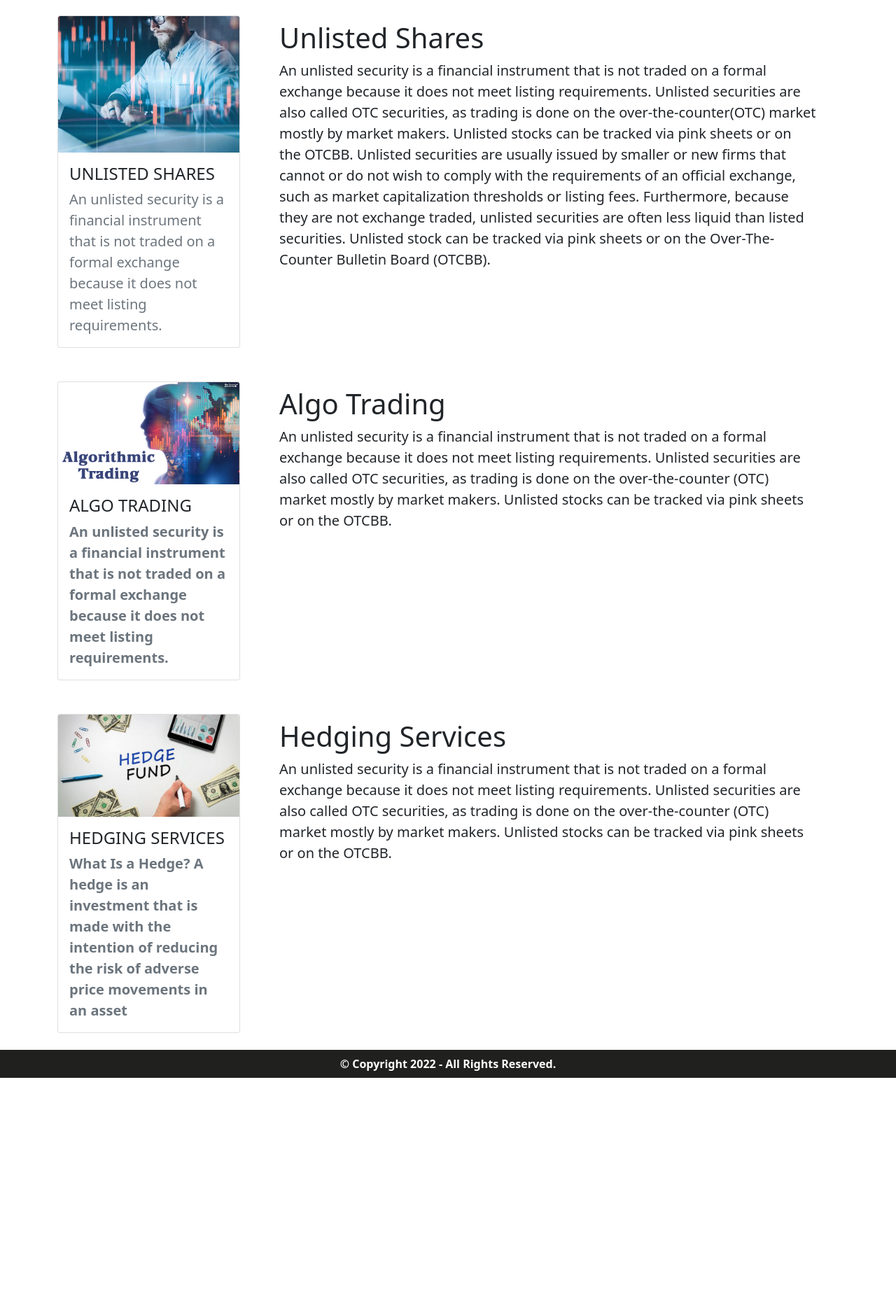
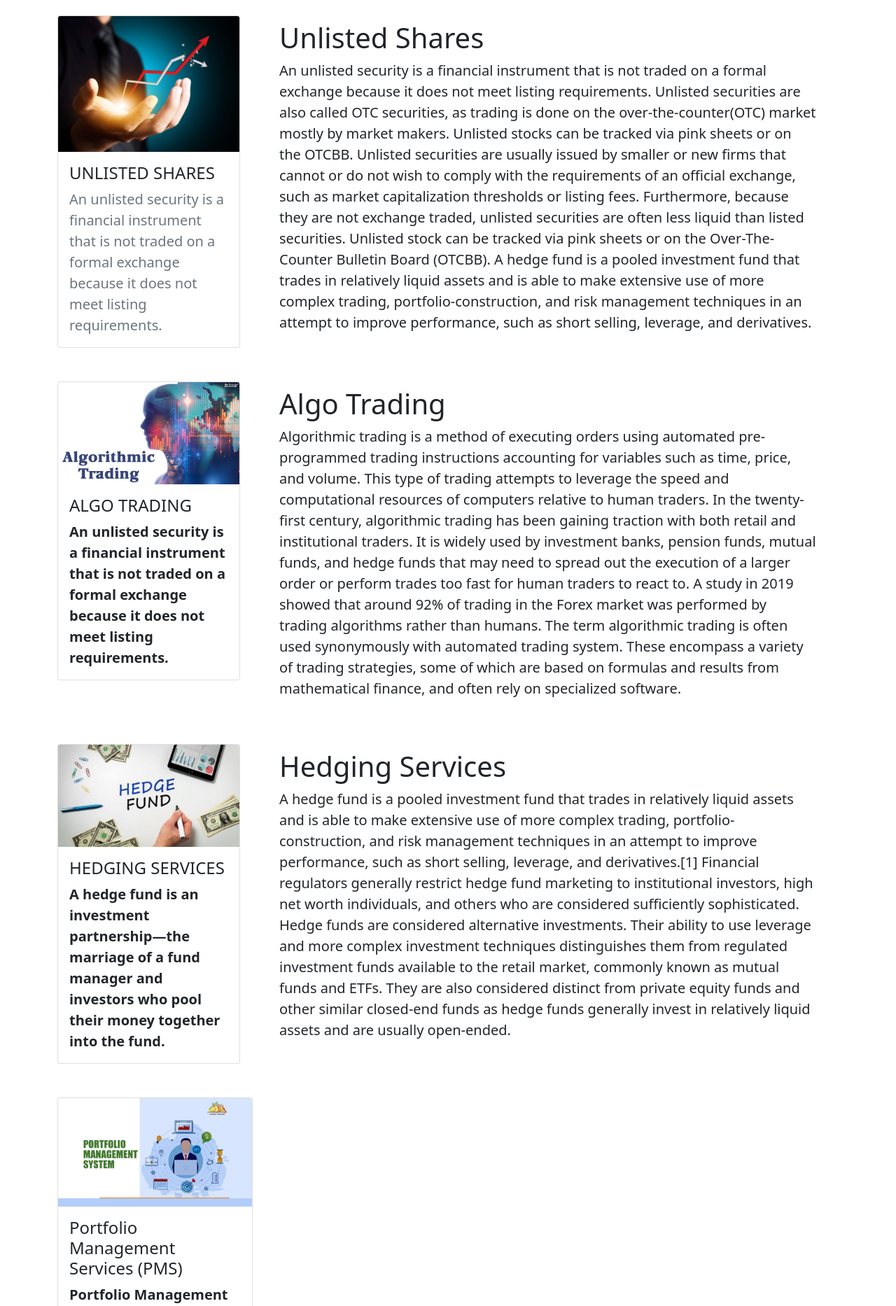
Before and after one commit to syedazhar5/finhedges, a PHP site: page /services.php in a window 1280 px wide. Shown: the part 74-1940 px from the top of the page at 70% size. Before the commit the page ends 1614 px from the top, so only its background shows below. Run offline with PHP 8.4, Linux system fonts and the light colour scheme.

Commit message:
images added

```diff
--- a/services.php
+++ b/services.php
@@ -7,7 +7,7 @@
     <div class="row">
         <div class="col-3">
             <div class="card">
-                <img class="card-img-top img-fluid" src="images\unlisted.jpg" alt="Card image cap">
+                <img class="card-img-top img-fluid" src="images\abc.jpg" alt="Card image cap">
                 <div class="card-body p-3">
                     <blockquote class="blockquote mb-0">
                         <h4 class="card-title mt-0">UNLISTED SHARES </h4>
@@ -24,12 +24,16 @@
                     <h1 class="display-6"><b>Unlisted Shares<b></h1>
                     <p class="lead">An unlisted security is a financial instrument that is not traded on a formal
                         exchange because it does not meet listing requirements. Unlisted securities are also called OTC
-                        securities, as trading is done on the over-the-counter(OTC) market mostly by market makers. Unlisted stocks can be tracked via pink sheets or on the
-                        OTCBB. Unlisted securities are usually issued by smaller or new firms that cannot or do not wish
-                        to comply with the requirements of an official exchange, such as market capitalization
-                        thresholds or listing fees. Furthermore, because they are not exchange traded, unlisted
-                        securities are often less liquid than listed securities. Unlisted stock can be tracked via pink
-                        sheets or on the Over-The-Counter Bulletin Board (OTCBB).
+                        securities, as trading is done on the over-the-counter(OTC) market mostly by market makers.
+                        Unlisted stocks can be tracked via pink sheets or on the OTCBB. Unlisted securities are usually
+                        issued by smaller or new firms that cannot or do not wish to comply with the requirements of an
+                        official exchange, such as market capitalization thresholds or listing fees. Furthermore,
+                        because they are not exchange traded, unlisted securities are often less liquid than listed
+                        securities. Unlisted stock can be tracked via pink sheets or on the Over-The-Counter Bulletin
+                        Board (OTCBB). A hedge fund is a pooled investment fund that trades in relatively liquid assets
+                        and is able to make extensive use of more complex trading, portfolio-construction, and risk
+                        management techniques in an attempt to improve performance, such as short selling, leverage, and
+                        derivatives.
                     </p>
                 </div>
             </div>
@@ -42,7 +46,7 @@
                 <div class="card-body p-3">
                     <blockquote class="blockquote mb-0">
                         <h4 class="card-title mt-0">ALGO TRADING </h4>
-                        <p class="card-text text-muted font-size-13">An unlisted security is a financial instrument that
+                        <p class="card-text ">An unlisted security is a financial instrument that
                             is not traded on a formal exchange because it does not meet listing requirements.
                         </p>
                     </blockquote>
@@ -53,11 +57,17 @@
             <div class="jumbotron m-2">
                 <div class="container">
                     <h1 class="display-6"><b>Algo Trading<b></h1>
-                    <p class="lead">An unlisted security is a financial instrument that is not traded on a formal
-                        exchange because it does not meet listing requirements. Unlisted securities are also called OTC
-                        securities, as trading is done on the over-the-counter
-                        (OTC) market mostly by market makers. Unlisted stocks can be tracked via pink sheets or on the
-                        OTCBB.
+                    <p class="lead">Algorithmic trading is a method of executing orders using automated pre-programmed
+                        trading instructions accounting for variables such as time, price, and volume. This type of
+                        trading attempts to leverage the speed and computational resources of computers relative to
+                        human traders. In the twenty-first century, algorithmic trading has been gaining traction with
+                        both retail and institutional traders. It is widely used by investment banks, pension
+                        funds, mutual funds, and hedge funds that may need to spread out the execution of a larger order
+                        or perform trades too fast for human traders to react to. A study in 2019 showed that around 92%
+                        of trading in the Forex market was performed by trading algorithms rather than humans. The term
+                        algorithmic trading is often used synonymously with automated trading system. These encompass a
+                        variety of trading strategies, some of which are based on formulas and results from mathematical
+                        finance, and often rely on specialized software.
                     </p>
                 </div>
             </div>
@@ -70,9 +80,8 @@
                 <div class="card-body p-3">
                     <blockquote class="blockquote mb-0">
                         <h4 class="card-title mt-0">HEDGING SERVICES </h4>
-                        <p class="card-text text-muted font-size-13">What Is a Hedge?
-                            A hedge is an investment that is made with the intention of reducing the risk of adverse
-                            price movements in an asset
+                        <p class="card-text">A hedge fund is an investment partnership—the marriage of a fund manager
+                            and investors who pool their money together into the fund.
                         </p>
                     </blockquote>
                 </div>
@@ -82,11 +91,50 @@
             <div class="jumbotron m-2">
                 <div class="container">
                     <h1 class="display-6"><b>Hedging Services<b></h1>
-                    <p class="lead">An unlisted security is a financial instrument that is not traded on a formal
-                        exchange because it does not meet listing requirements.
-                        Unlisted securities are also called OTC securities, as trading is done on the over-the-counter
-                        (OTC) market mostly by market makers.
-                        Unlisted stocks can be tracked via pink sheets or on the OTCBB.
+                    <p class="lead">A hedge fund is a pooled investment fund that trades in relatively liquid assets and
+                        is able to make extensive use of more complex trading, portfolio-construction, and risk
+                        management techniques in an attempt to improve performance, such as short selling, leverage, and
+                        derivatives.[1] Financial regulators generally restrict hedge fund marketing to institutional
+                        investors, high net worth individuals, and others who are considered sufficiently sophisticated.
+                        Hedge funds are considered alternative investments. Their ability to use leverage and more
+                        complex investment techniques distinguishes them from regulated investment funds available to
+                        the retail market, commonly known as mutual funds and ETFs. They are also considered distinct
+                        from private equity funds and other similar closed-end funds as hedge funds generally invest in
+                        relatively liquid assets and are usually open-ended.
+                    </p>
+                </div>
+            </div>
+        </div>
+        <div class="col-xl-3 mt-5">
+            <div class="card">
+                <img class="card-img-top img-fluid" src="images\pms.jpg" alt="Card image cap">
+                <div class="card-body p-3">
+                    <blockquote class="blockquote mb-0">
+                        <h4 class="card-title mt-0">Portfolio Management Services (PMS) </h4>
+                        <p class="card-text">Portfolio Management Services (PMS) is a facility offered by a portfolio
+                            manager with the intent to achieve the required rate of return.
+                        </p>
+                    </blockquote>
+                </div>
+            </div>
+        </div>
+        <div class="col-9">
+            <div class="jumbotron m-2">
+                <div class="container">
+                    <h1 class="display-6"><b>Portfolio Management Services(PMS)<b></h1>
+                    <p class="lead">A hedge fund is a pooled investment fund that trades in relatively liquid assets and
+                        is able to make extensive use of more complex trading, portfolio-construction, and risk
+                        management techniques in an attempt to improve performance, such as short selling, leverage, and
+                        derivatives.[1] Financial regulators generally restrict hedge fund marketing to institutional
+                        investors, high net worth individuals, and others who are considered sufficiently sophisticated.
+                        Hedge funds are considered alternative investments. Their ability to use leverage and more
+                        complex investment techniques distinguishes them from regulated investment funds available to
+                        the retail market, commonly known as mutual funds and ETFs. They are also considered distinct
+                        from private equity funds and other similar closed-end funds as hedge funds generally invest in
+                        relatively liquid assets and are usually open-ended. This means they typically allow investors
+                        to invest and withdraw capital periodically based on the fund's net asset value, whereas
+                        private-equity funds generally invest in illiquid assets and only return capital after a number
+                        of years.
                     </p>
                 </div>
             </div>
--- a/templates/footer.php
+++ b/templates/footer.php
@@ -1,6 +1,6 @@
 <footer>
     <div class="col-lg-12">
-        <p style="background: #20201E;" class="text-center text-white p-2">
+        <p style="background: #20201E;" class="text-center text-white">
             © Copyright 2022 - All Rights Reserved.<br>
         </p>
     </div>
```
Also changed, not shown: images/abc.jpg (added), images/pms.jpg (added).
